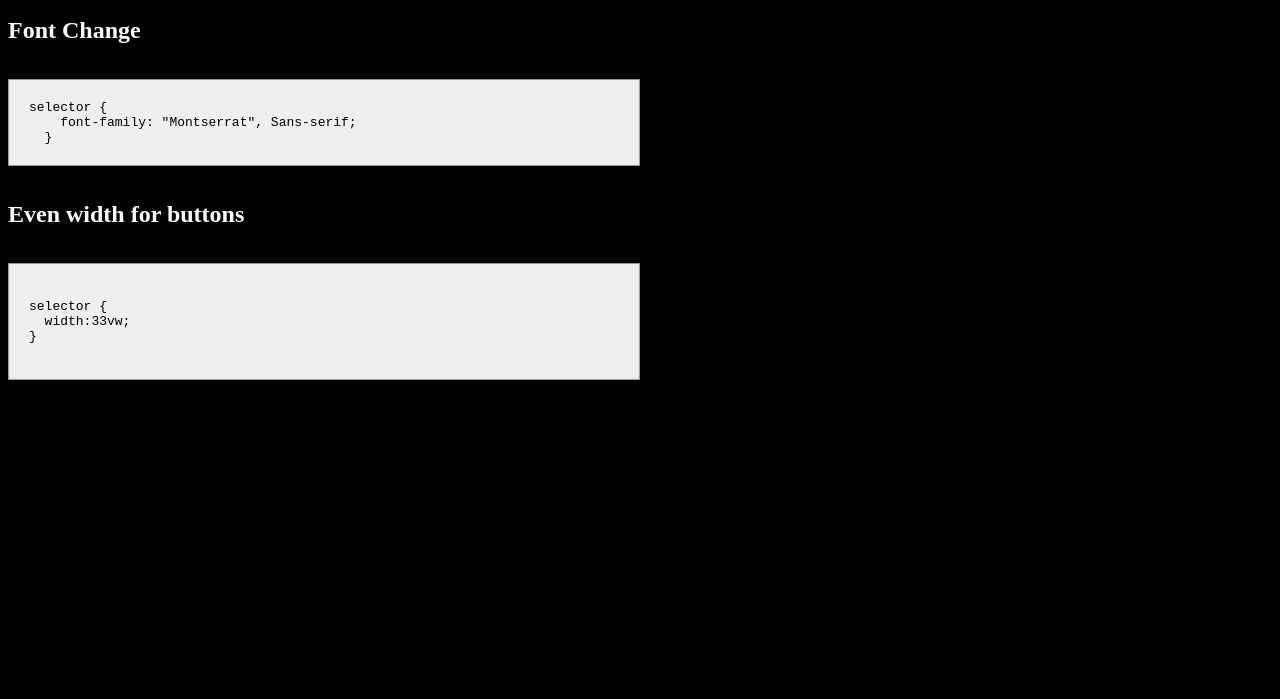
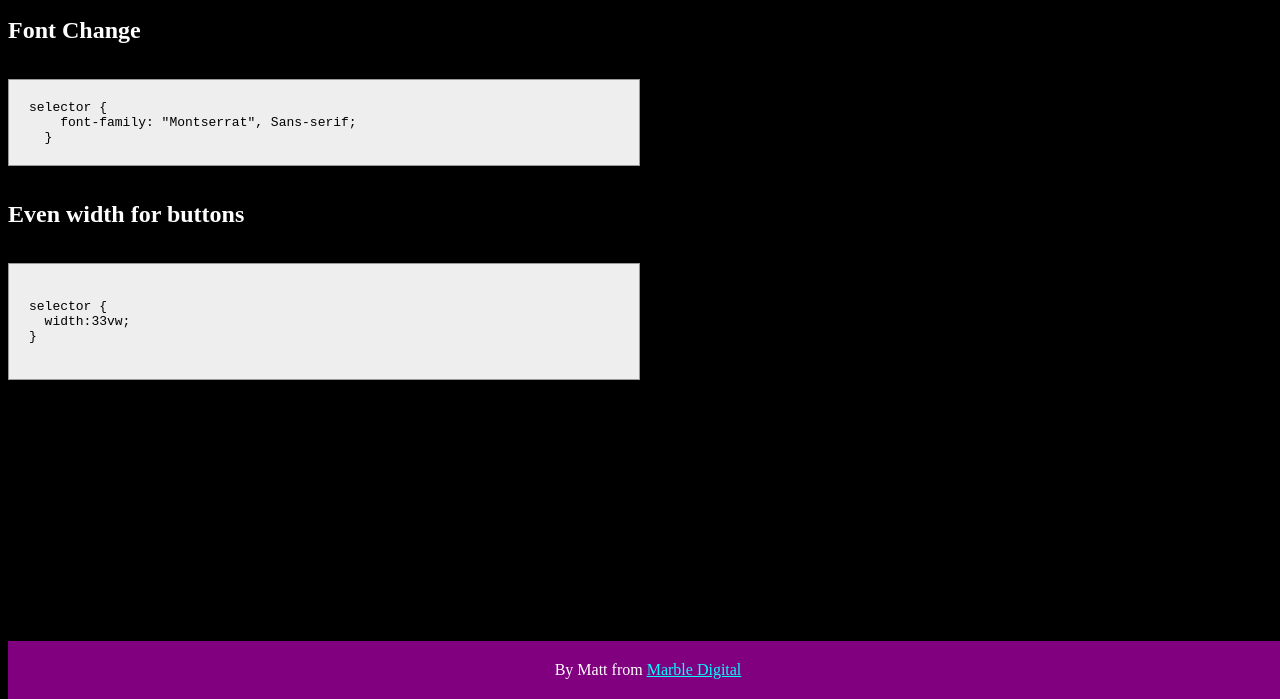
Before and after one commit to MattMarble/Elementor-Tweaks, a website: page index.html in a window 1280 px wide. Shown: the part 101-800 px from the top of the page. Drawn offline with Linux system fonts and the light colour scheme.

Commit message:
Added footer and styled

```diff
--- a/index.html
+++ b/index.html
@@ -28,4 +28,6 @@ selector {
     </div>
   </div>
 </body>
-<footer></footer>
+<footer>
+  By Matt from <a href="https://marbledigital.com.au">Marble Digital</a>
+</footer>
--- a/style.css
+++ b/style.css
@@ -19,5 +19,17 @@ pre code {
   flex-flow: row wrap;
 }
 .snippet {
-  width:50%;
+  width: 50%;
 }
+footer {
+  text-align: center;
+  padding: 20px 0;
+  z-index: -1;
+  position: fixed;
+  bottom: 0;
+  width: 100%;
+  background-color: purple;
+}
+footer a {
+  color: cyan;
+}
```
